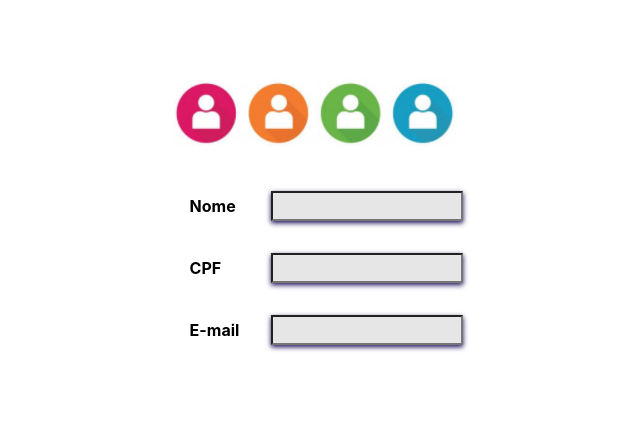
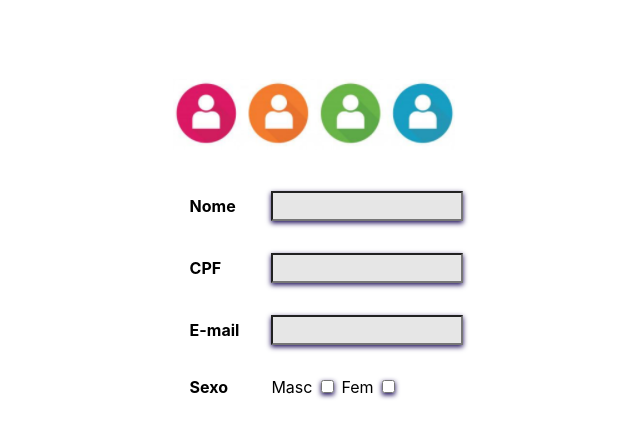
Before and after one commit to joao-tads/PS-Exercicio, a plain HTML site: page form.html in a window 1280 px wide. Shown: the whole page, without its empty margins (319-959 px from the left). Drawn offline with Linux system fonts and the light colour scheme.

Commit message:
Comitando no main, adicionando o checkbox

```diff
--- a/form.html
+++ b/form.html
@@ -26,6 +26,10 @@
                 <th>E-mail</th>
                 <td><input type="text" name="email"></td>
             </tr>
+            <tr>
+                <th>Sexo</th>
+                <td>Masc  <input type="checkbox" name="masculinho"> Fem  <input type="checkbox" name="feminino"></td>
+            </tr>
         </table>
     </form>
 
```
